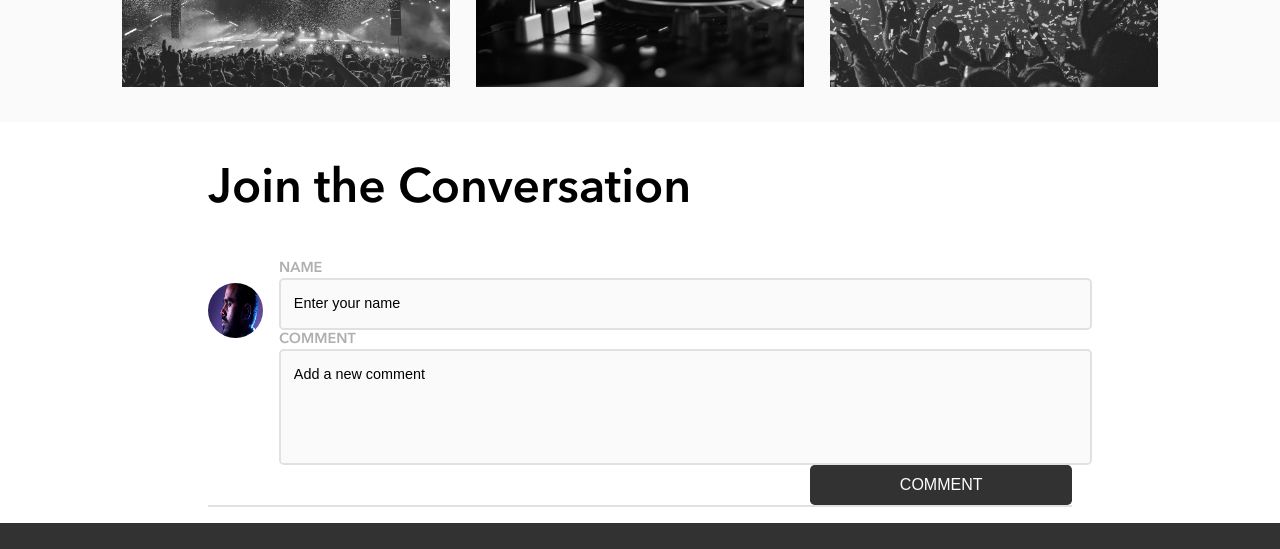
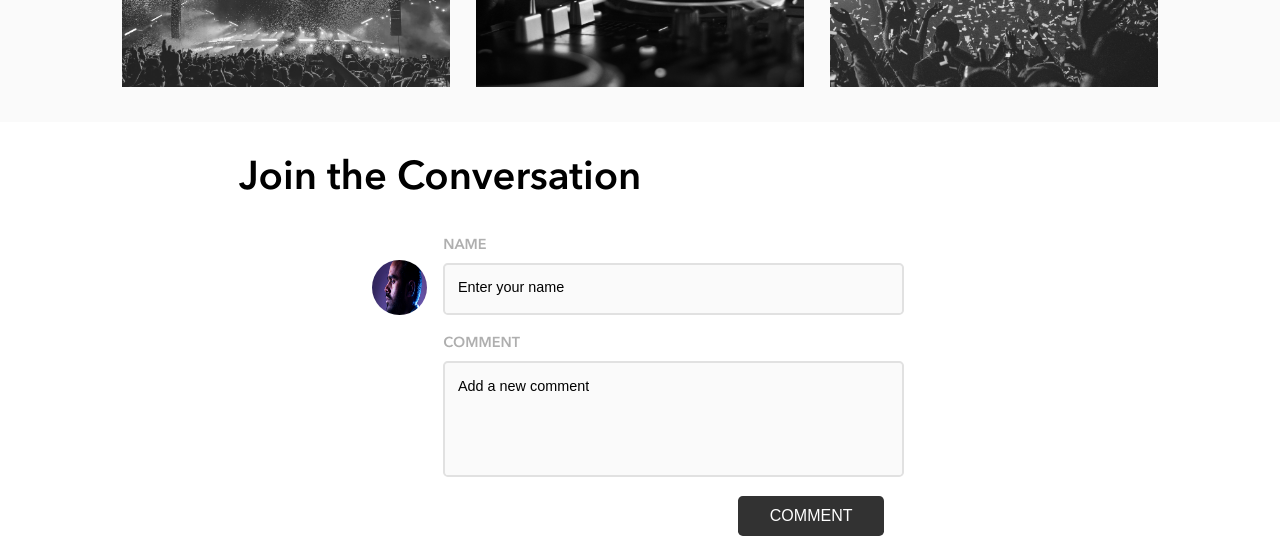
Before and after one commit to suchiashok/suchita-ashok-bandsite, a plain HTML site: page index.html in a window 1280 px wide. Shown: the part 2190-2739 px from the top of the page. Drawn offline with nearby package versions, Linux system fonts and the light colour scheme; no server answers.

```diff
--- a/scripts/band-site-api.js
+++ b/scripts/band-site-api.js
@@ -8,7 +8,7 @@ export default class BandSiteApi {
 //method to post the comments
     async postComment(commentObj) {
         try {
-            const response = await axios.post(`${this.baseUrl}/comments?api_key=${this.apiKey}`, commentObj)
+            const response = await axios.post(`${this.baseUrl}comments?api_key=${this.apiKey}`, commentObj)
             return response.data;
         }
         catch(error) {
--- a/styles/bio.scss
+++ b/styles/bio.scss
@@ -374,19 +374,27 @@
         @include tablet {
             padding-left: 5rem;
             padding-right: 5.2rem;
-            justify-content: center;
         }
 
         @include desktop {
+            align-items: center;
             padding-left: 13rem;
             padding-right: 13rem;
         }
 
+    &__formAndPost {
+        @include desktop {
+            display: flex;
+            flex-direction: column;
+            width: 62%;
+
+        }
+    }
     &__form {
-        // padding-right: 1.5rem;
+        padding-right: 1.5rem;
         display: flex;
         border-bottom: .15rem solid #E1E1E1;
-        // padding-bottom: 2rem;
+        padding-bottom: 2rem;
 
 
             @include tablet {
@@ -405,6 +413,11 @@
 
             @include tablet {
                 font-size: 3rem;
+            }
+
+            @include desktop {
+                font-size: 2.5rem;
+                margin-right: 25rem;
             }
     }
 
@@ -441,10 +454,10 @@
         font-weight: 400;
         height: 2rem;
         width: 95%;
-        // margin-top: 0.5rem;
-        // margin-bottom: 0.5rem;
+        margin-top: 0.5rem;
+        margin-bottom: 0.5rem;
         padding: 0.5rem;
-        // margin-bottom: 1.2rem;
+        margin-bottom: 1.2rem;
         border: .125rem solid #E1E1E1;
         background-color:#FAFAFA;
         border-radius: 0.3rem;
```
Also changed, not shown: styles/bio.css.
